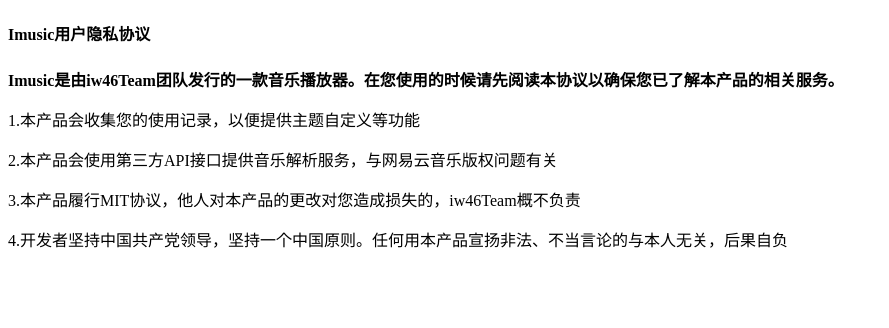
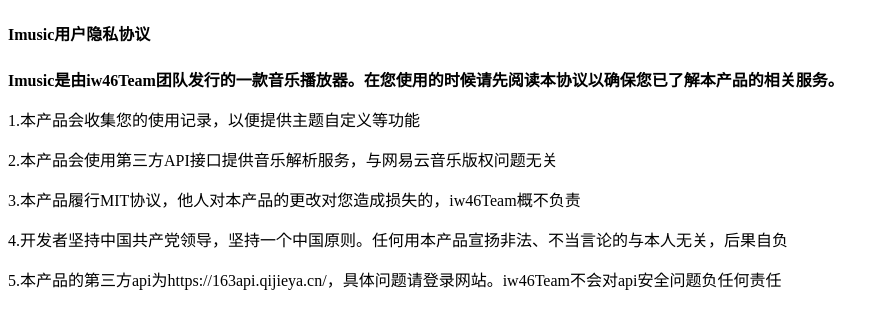
Before and after one commit to hangymind/imusic, a plain HTML site: page files/yinsi1.html in a window 1280 px wide. Shown: the whole page, without its empty margins (0-889 px from the left). Drawn offline with Linux system fonts and the light colour scheme.

Commit message:
Update yinsi1.html

```diff
--- a/files/yinsi1.html
+++ b/files/yinsi1.html
@@ -6,7 +6,8 @@
   <h4><b>Imusic用户隐私协议</b></h4>
   <p><b>Imusic是由iw46Team团队发行的一款音乐播放器。在您使用的时候请先阅读本协议以确保您已了解本产品的相关服务。</b> </p>
   <p>1.本产品会收集您的使用记录，以便提供主题自定义等功能</p>
-  <p>2.本产品会使用第三方API接口提供音乐解析服务，与网易云音乐版权问题有关</p>
+  <p>2.本产品会使用第三方API接口提供音乐解析服务，与网易云音乐版权问题无关</p>
   <p>3.本产品履行MIT协议，他人对本产品的更改对您造成损失的，iw46Team概不负责</p>
   <p>4.开发者坚持中国共产党领导，坚持一个中国原则。任何用本产品宣扬非法、不当言论的与本人无关，后果自负</p>
+  <p>5.本产品的第三方api为https://163api.qijieya.cn/，具体问题请登录网站。iw46Team不会对api安全问题负任何责任</p>
 </html>
```
